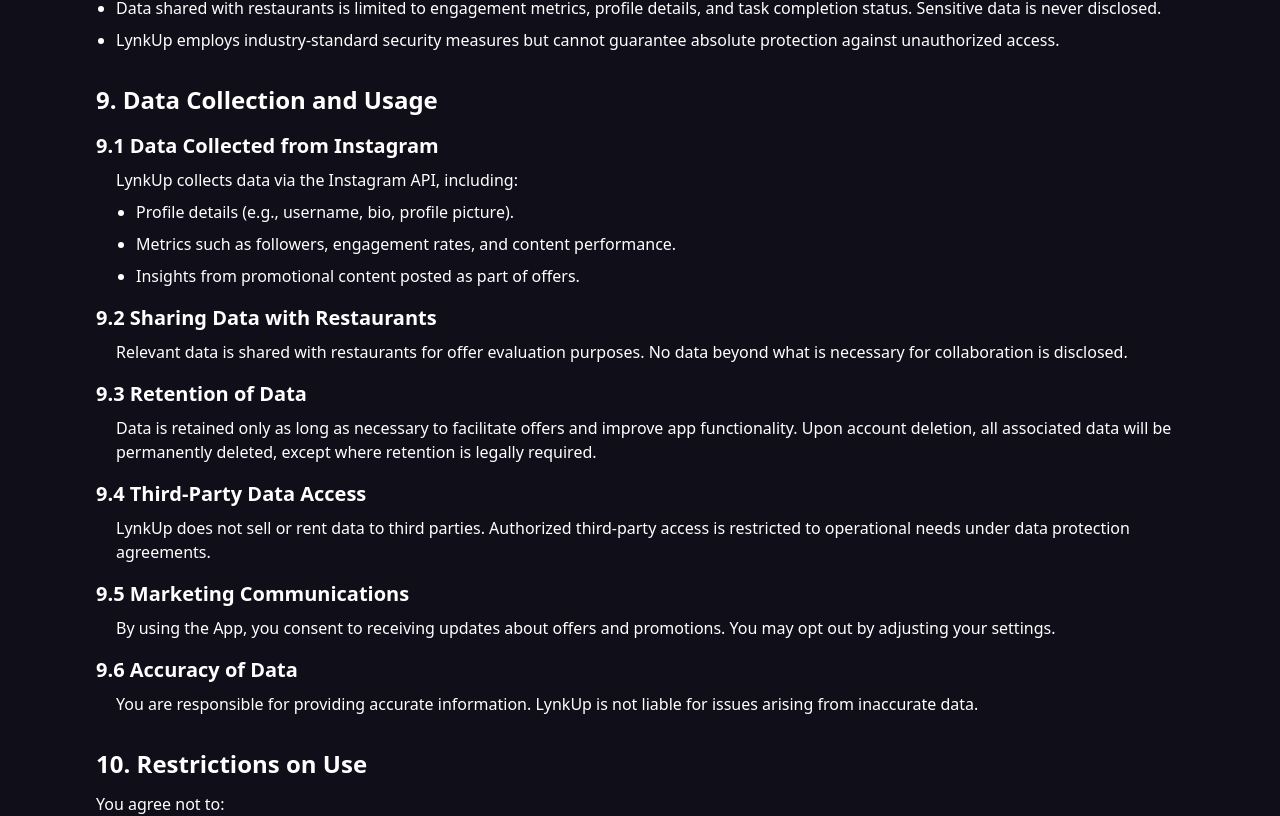
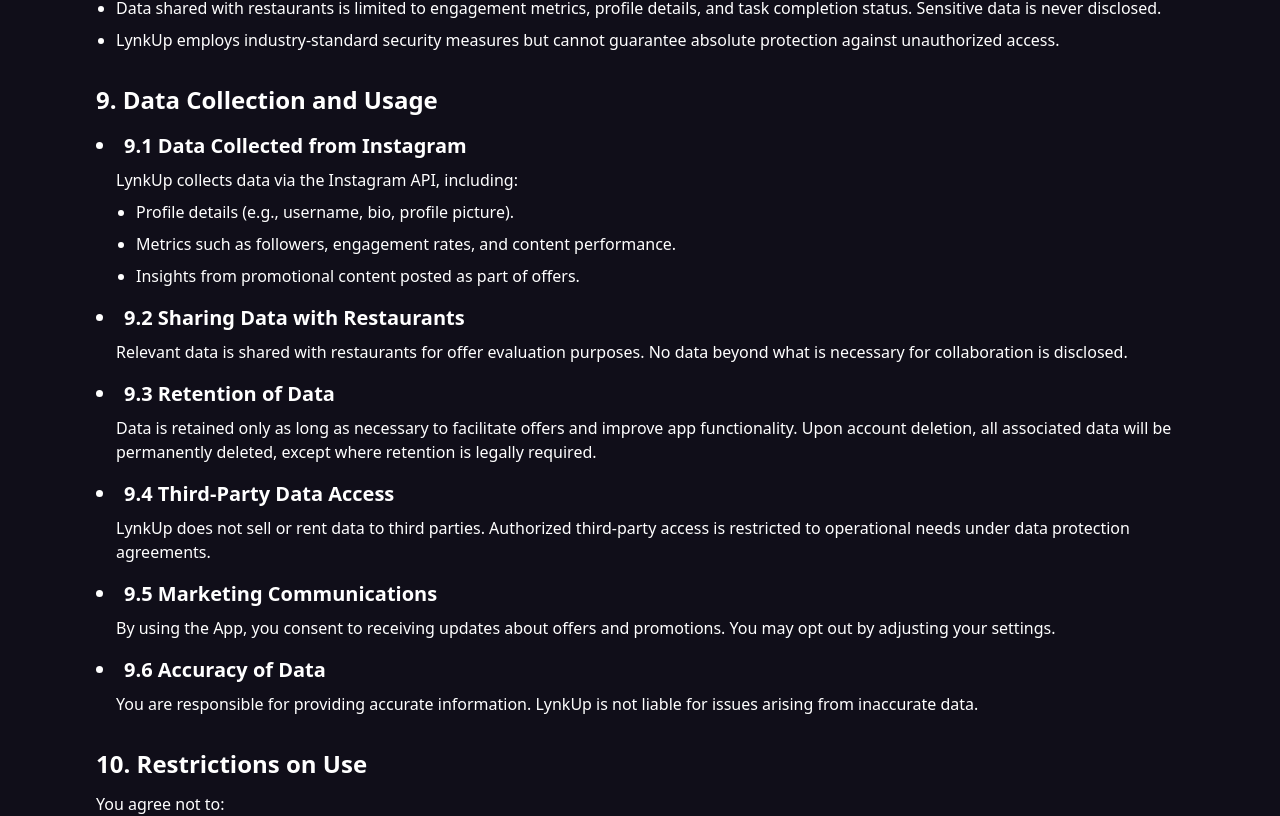
Before and after one commit to Mohitduaa/Lynkup, a React (Create React App) app: page /privacy in a window 1280 px wide. Shown: the part 1612-2428 px from the top of the page. Built offline with nearby package versions, Linux system fonts and the light colour scheme; a web font is replaced by a local one.

Commit message:
all done

```diff
--- a/src/Components/AppPromotion.jsx
+++ b/src/Components/AppPromotion.jsx
@@ -5,7 +5,7 @@
 
 const AppPromotion = () => {
   return (
-    <section name="Download">
+    <section id="Download">
       <div className="py-16 px-6 lg:px-20 flex flex-col lg:flex-row items-center justify-evenly ">
         <motion.div
           initial={{ opacity: 0, y: 50 }}
--- a/src/Components/Appfeatures.jsx
+++ b/src/Components/Appfeatures.jsx
@@ -31,7 +31,7 @@
 
 const Appfeatures = () => {
   return (
-    <section className="bg-[#272530]" name="Features">
+    <section className="bg-[#272530]" id="Features">
       <div className="py-1">
         <div className="flex flex-col gap-8 md:gap-5 lg:flex-row lg:justify-between items-start lg:items-center  md:px-10 lg:px-10 lg:mx-32 md:py-10 my-10 rounded-md  ">
 
--- a/src/Components/Commitments.jsx
+++ b/src/Components/Commitments.jsx
@@ -3,7 +3,7 @@
 
 const Commitments = () => {
   return (
-    <section name="Businesses">
+    <section id="businesses">
       <div className="flex flex-col lg:flex-row justify-between items-center px-6 md:px-12 lg:px-20 py-16 gap-8 bg-[#272530] text-center lg:text-left">
 
         <motion.div
--- a/src/Components/Howitworks.jsx
+++ b/src/Components/Howitworks.jsx
@@ -39,7 +39,7 @@
 
 const Howitworks = () => {
   return (
-    <section name="Creators">
+    <section id="Creators">
       <div className="py-16 px-6 md:px-20 lg:px-60">
 
         <motion.div
@@ -50,7 +50,7 @@
           className="mb-6"
         >
           <h2 className="text-2xl md:text-3xl lg:text-5xl text-center font-quicksand font-bold">
-            How it works for creator
+            How it works for creator ?
           </h2>
         </motion.div>
 
--- a/src/Components/Navbaar.jsx
+++ b/src/Components/Navbaar.jsx
@@ -1,12 +1,12 @@
 import React, { useState, useEffect } from "react";
 import HeroSection from "./HeroSection";
-import { Link, Link as ScrollLink } from "react-scroll";
-import {  NavLink, Link as RouterLink } from "react-router-dom";
+import { Link } from "react-scroll";
+import {  NavLink, Link as RouterLink, useParams } from "react-router-dom";
 
 const Navbaar = () => {
   const [isMenuOpen, setIsMenuOpen] = useState(false);
   const [isScrolled, setIsScrolled] = useState(false);
-
+  const {pathname} = useParams()
   const toggleMenu = () => {
     setIsMenuOpen(!isMenuOpen);
   };
@@ -24,7 +24,7 @@
     <>
       <div
         className={`fixed top-0 left-0 w-full z-50 transition-all duration-300 ${
-          isScrolled ? "bg-[#fdfdfde7] shadow-md" : "bg-transparent"
+          isScrolled ? "bg-[#fdfdfde7] shadow-md" : "bg-[#fdfdfdd3]"
         }`}
       >
         <div className="flex justify-between items-center px-4 md:px-6 lg:px-20 py-1 bg-[#fdfdfd9a]">
@@ -40,10 +40,10 @@
 
           <div className="hidden lg:block">
             <ul className="flex gap-3">
-              <Link to="Businesses" smooth={true}  duration={500} className="font-normal font-quicksand text-[14px] lg:text-[17px] text-[#100E19]  px-[8px] py-[4px] rounded-lg cursor-pointer">Businesses</Link>
-              <Link to="Features"  smooth={true}  duration={500}  className="font-normal font-quicksand text-[14px] lg:text-[17px] text-[#100E19]  px-[8px] py-[4px] rounded-lg cursor-pointer">Our Features</Link>
-              <Link to="Download"  smooth={true}  duration={500} className="font-normal font-quicksand text-[14px] lg:text-[17px] text-[#100E19]  px-[8px] py-[4px] rounded-lg cursor-pointer"> Download App</Link>
-              <Link to="Creators"  smooth={true}  duration={500} className="font-normal font-quicksand text-[14px] lg:text-[17px] text-[#100E19]  px-[8px] py-[4px] rounded-lg cursor-pointer ">Creators</Link>
+              <a href={ pathname ==="/" ? "#businesses" : "/#businesses"}  smooth={true}  duration={500} className="font-normal font-quicksand text-[14px] lg:text-[17px] text-[#100E19]  px-[8px] py-[4px] rounded-lg cursor-pointer">Businesses</a>
+              <a href={ pathname ==="/" ? "#Features" :"/#Features"}  smooth={true}  duration={500}  className="font-normal font-quicksand text-[14px] lg:text-[17px] text-[#100E19]  px-[8px] py-[4px] rounded-lg cursor-pointer">Our Features</a>
+              <a href={ pathname ==="/" ? "#Download" :"/#Download"}  smooth={true}  duration={500} className="font-normal font-quicksand text-[14px] lg:text-[17px] text-[#100E19]  px-[8px] py-[4px] rounded-lg cursor-pointer"> Download App</a>
+              <a href={ pathname ==="/" ? "#Creators" :"/#Creators"}  smooth={true}  duration={500} className="font-normal font-quicksand text-[14px] lg:text-[17px] text-[#100E19]  px-[8px] py-[4px] rounded-lg cursor-pointer ">Creators</a>
               <NavLink to="http://admin.lynkup.co.in" className="font-normal font-quicksand text-[14px] lg:text-[16px] text-white bg-[#100E19] px-[8px] py-[6px] rounded-lg cursor-pointer" >Login as Business </NavLink>
             </ul>
           </div>
--- a/src/Components/Priviacyandcookies.jsx
+++ b/src/Components/Priviacyandcookies.jsx
@@ -99,7 +99,7 @@
           <section>
             <h2 className="text-2xl font-semibold text-white mb-3">9. Data Collection and Usage</h2>
 
-            <h3 className="text-xl font-semibold text-white mt-4 mb-2">9.1 Data Collected from Instagram</h3>
+            <li className="text-xl font-semibold text-white mt-4 mb-2">9.1 Data Collected from Instagram</li>
             <ul className=" pl-5 space-y-2 text-white">
               <li>LynkUp collects data via the Instagram API, including:</li>
               <ul className="list-disc pl-5 mt-2 space-y-2">
@@ -109,27 +109,27 @@
               </ul>
             </ul>
 
-            <h3 className="text-xl font-semibold text-white mt-4 mb-2">9.2 Sharing Data with Restaurants</h3>
+            <li className="text-xl font-semibold text-white mt-4 mb-2">9.2 Sharing Data with Restaurants</li>
             <ul className=" pl-5 space-y-2 text-white">
               <li>Relevant data is shared with restaurants for offer evaluation purposes. No data beyond what is necessary for collaboration is disclosed.</li>
             </ul>
 
-            <h3 className="text-xl font-semibold text-white mt-4 mb-2">9.3 Retention of Data</h3>
+            <li className="text-xl font-semibold text-white mt-4 mb-2">9.3 Retention of Data</li>
             <ul className=" pl-5 space-y-2 text-white">
               <li>Data is retained only as long as necessary to facilitate offers and improve app functionality. Upon account deletion, all associated data will be permanently deleted, except where retention is legally required.</li>
             </ul>
 
-            <h3 className="text-xl font-semibold text-white mt-4 mb-2">9.4 Third-Party Data Access</h3>
+            <li className="text-xl font-semibold text-white mt-4 mb-2">9.4 Third-Party Data Access</li>
             <ul className=" pl-5 space-y-2 text-white">
               <li>LynkUp does not sell or rent data to third parties. Authorized third-party access is restricted to operational needs under data protection agreements.</li>
             </ul>
 
-            <h3 className="text-xl font-semibold text-white mt-4 mb-2">9.5 Marketing Communications</h3>
+            <li className="text-xl font-semibold text-white mt-4 mb-2">9.5 Marketing Communications</li>
             <ul className=" pl-5 space-y-2 text-white">
               <li>By using the App, you consent to receiving updates about offers and promotions. You may opt out by adjusting your settings.</li>
             </ul>
 
-            <h3 className="text-xl font-semibold text-white mt-4 mb-2">9.6 Accuracy of Data</h3>
+            <li className="text-xl font-semibold text-white mt-4 mb-2">9.6 Accuracy of Data</li>
             <ul className=" pl-5 space-y-2 text-white">
               <li>You are responsible for providing accurate information. LynkUp is not liable for issues arising from inaccurate data.</li>
             </ul>
```
